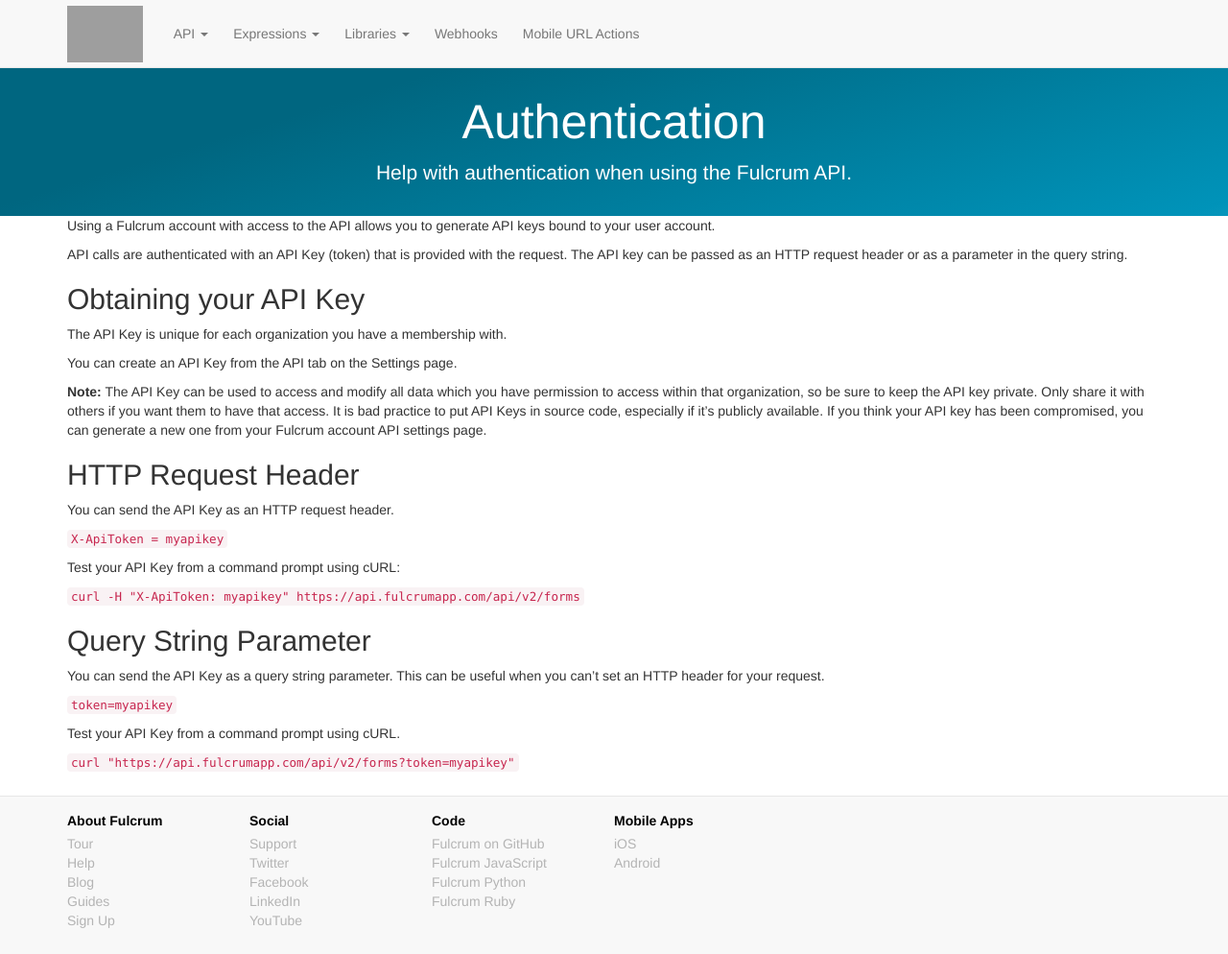
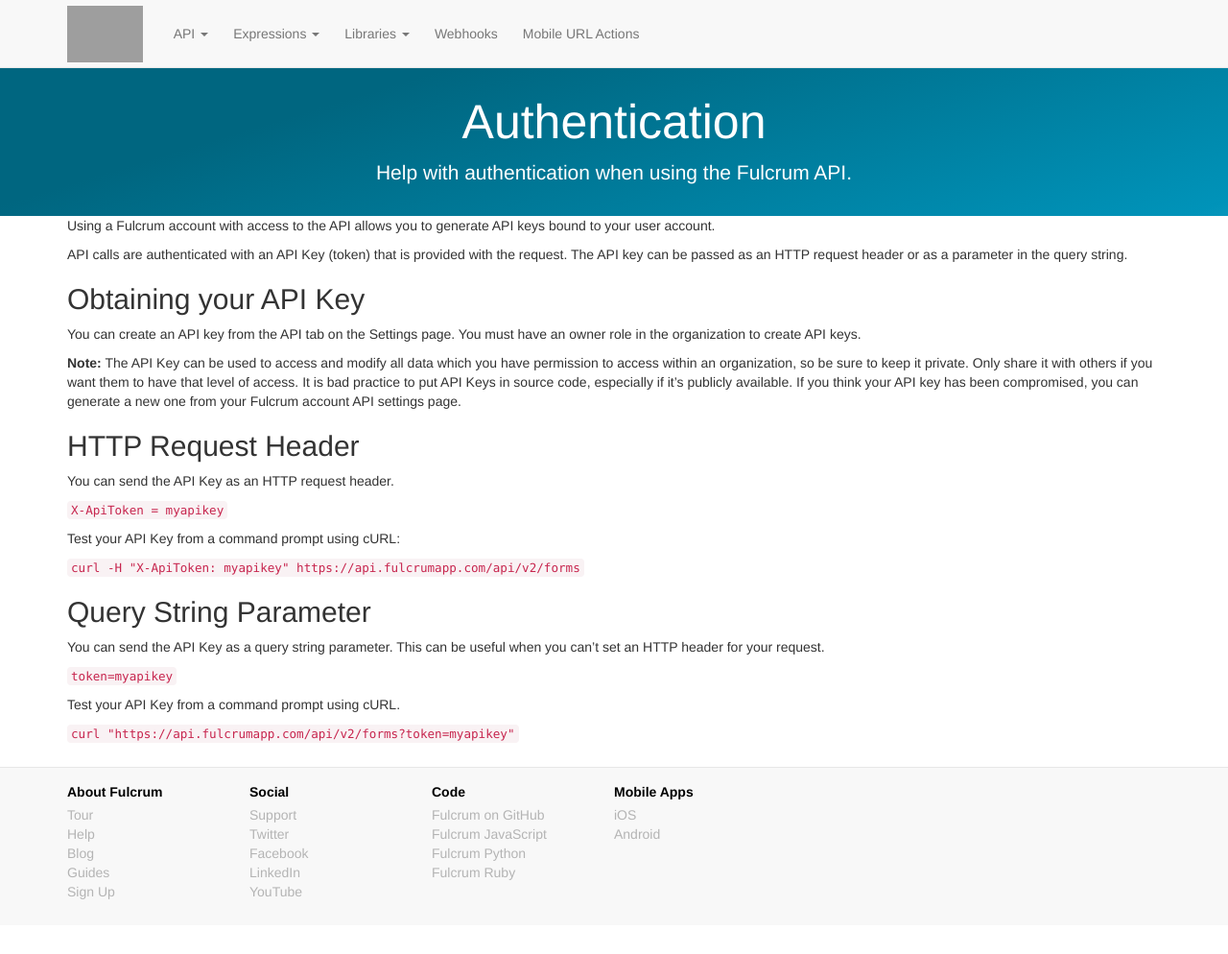
Before and after one commit to rylincoln/developer.fulcrumapp.com, a Jekyll site: the page built from _api/authentication.md, in a window 1280 px wide and 994 px high. Shown: the whole window at 96% size. Built offline with Jekyll 4.4.1, drawn with Linux system fonts in a browser that asks for light colours; nearby versions of some CDN libraries; grey boxes are pictures that could not be loaded.

Commit message:
Update API key info.

```diff
--- a/_api/authentication.md
+++ b/_api/authentication.md
@@ -13,11 +13,9 @@ API calls are authenticated with an API Key (token) that is provided with the re
 
 ## Obtaining your API Key
 
-The API Key is unique for each organization you have a membership with.
+You can create an API key from the API tab on the Settings page. You must have an owner role in the organization to create API keys.
 
-You can create an API Key from the API tab on the Settings page.
-
-**Note:** The API Key can be used to access and modify all data which you have permission to access within that organization, so be sure to keep the API key private. Only share it with others if you want them to have that access. It is bad practice to put API Keys in source code, especially if it’s publicly available. If you think your API key has been compromised, you can generate a new one from your Fulcrum account API settings page.
+**Note:** The API Key can be used to access and modify all data which you have permission to access within an organization, so be sure to keep it private. Only share it with others if you want them to have that level of access. It is bad practice to put API Keys in source code, especially if it’s publicly available. If you think your API key has been compromised, you can generate a new one from your Fulcrum account API settings page.
 
 ## HTTP Request Header
 
```
